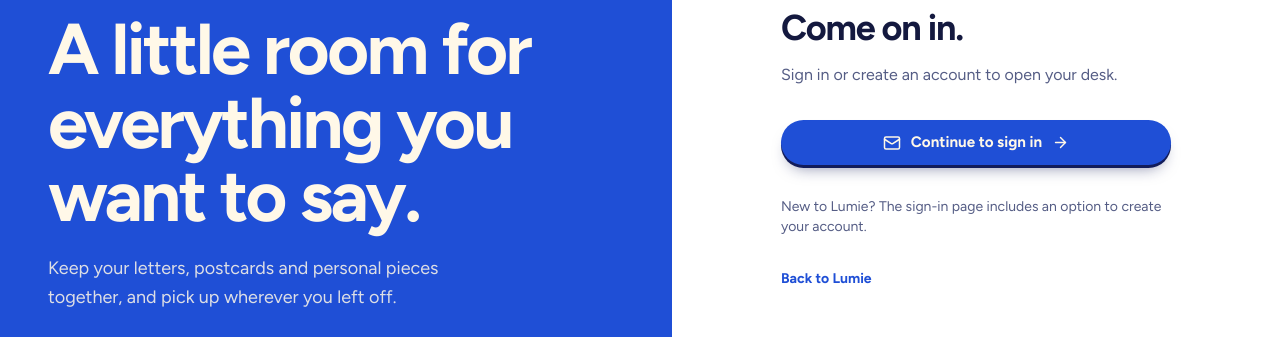
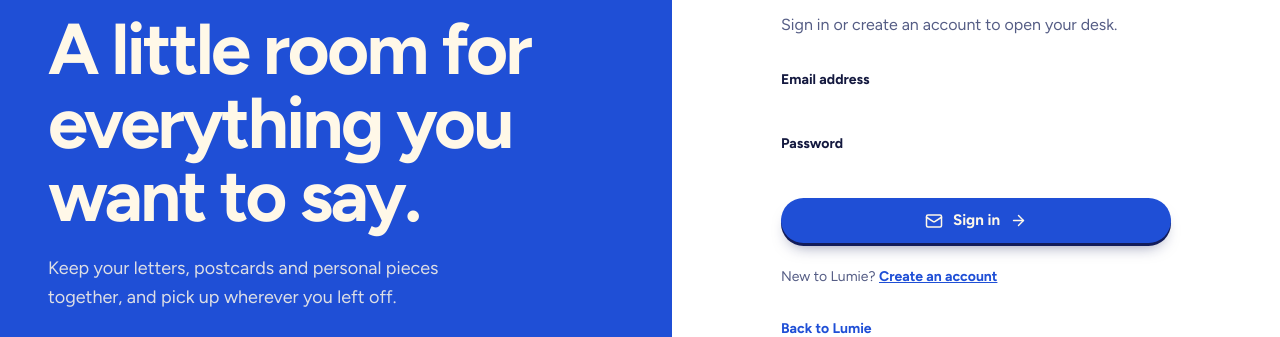
Before and after one commit to Wuraola-Adebisi/Lumie, a React (Vite) app: page /sign-in in a window 1280 px wide. Shown: the part 268-605 px from the top of the page. Built offline with nearby package versions, Linux system fonts and the light colour scheme; no server answers; a web font is replaced by a local one.

Commit message:
Add email and password account registration and sign-in

```diff
--- a/src/pages/SignInPage.tsx
+++ b/src/pages/SignInPage.tsx
@@ -5,22 +5,32 @@ import BrandMark from '../components/mail/BrandMark'
 import { useAuth } from '../features/auth/AuthProvider'
 
 export default function SignInPage() {
-  const { configured, signIn, error: authError } = useAuth()
+  const { configured, signIn, signUp } = useAuth()
+  const [mode, setMode] = useState<'sign-in' | 'sign-up'>('sign-in')
+  const [email, setEmail] = useState('')
+  const [password, setPassword] = useState('')
+  const [displayName, setDisplayName] = useState('')
   const [busy, setBusy] = useState(false)
   const [error, setError] = useState('')
+  const [notice, setNotice] = useState('')
   const location = useLocation()
   const destination = (location.state as { from?: string } | null)?.from || '/app'
 
-  const start = async () => {
-    setBusy(true)
-    setError('')
+  const submit = async (event: React.FormEvent<HTMLFormElement>) => {
+    event.preventDefault()
+    setBusy(true); setError(''); setNotice('')
     try {
-      sessionStorage.setItem('lumie-after-sign-in', destination)
-      await signIn()
+      if (mode === 'sign-up') {
+        const result = await signUp(email, password, displayName)
+        if (result.needsEmailConfirmation) setNotice('Check your email for a confirmation link. Once confirmed, you can sign in to your desk.')
+        else window.location.assign(destination)
+      } else {
+        await signIn(email, password)
+        window.location.assign(destination)
+      }
     } catch (reason) {
-      setError(reason instanceof Error ? reason.message : 'Could not start sign-in.')
-      setBusy(false)
-    }
+      setError(reason instanceof Error ? reason.message : 'The request could not be completed.')
+    } finally { setBusy(false) }
   }
 
   return (
@@ -36,18 +46,28 @@ export default function SignInPage() {
       </section>
       <section className="flex items-center justify-center px-6 py-16">
         <div className="w-full max-w-[390px]">
-          <p className="font-bold text-cobalt">WELCOME BACK</p>
-          <h2 className="display mt-3 text-4xl">Come on in.</h2>
+          <p className="font-bold text-cobalt">{mode === 'sign-in' ? 'WELCOME BACK' : 'MAKE YOURSELF AT HOME'}</p>
+          <h2 className="display mt-3 text-4xl">{mode === 'sign-in' ? 'Come on in.' : 'Your desk awaits.'}</h2>
           <p className="mt-4 text-[16px] leading-relaxed text-muted">Sign in or create an account to open your desk.</p>
           {!configured ? (
-            <div className="mt-8 rounded-xl border border-tomato/40 bg-tomato/10 p-4 text-sm leading-relaxed">Sign-in is not configured for this environment. Add the OIDC settings from <code>.env.local.example</code> and restart the app.</div>
+            <p role="alert" className="mt-8 rounded-xl border border-tomato/40 bg-tomato/10 p-4 text-sm">Lumie sign-in is temporarily unavailable.</p>
           ) : (
-            <button type="button" className="btn btn-primary mt-8 w-full" onClick={start} disabled={busy}>
-              <Mail size={18}/>{busy ? 'Opening sign-in…' : 'Continue to sign in'}<ArrowRight size={17}/>
+            <form className="mt-8 space-y-4" onSubmit={submit}>
+              {mode === 'sign-up' && <label className="block text-sm font-semibold text-ink">Your name<input className="input mt-2 w-full" autoComplete="name" required maxLength={80} value={displayName} onChange={(event) => setDisplayName(event.target.value)} /></label>}
+              <label className="block text-sm font-semibold text-ink">Email address<input className="input mt-2 w-full" type="email" autoComplete="email" required value={email} onChange={(event) => setEmail(event.target.value)} /></label>
+              <label className="block text-sm font-semibold text-ink">Password<input className="input mt-2 w-full" type="password" autoComplete={mode === 'sign-in' ? 'current-password' : 'new-password'} minLength={8} required value={password} onChange={(event) => setPassword(event.target.value)} /></label>
+              <button type="submit" className="btn btn-primary w-full" disabled={busy}>
+                <Mail size={18}/>{busy ? 'Please wait…' : mode === 'sign-in' ? 'Sign in' : 'Create account'}<ArrowRight size={17}/>
+              </button>
+            </form>
+          )}
+          {notice && <p role="status" className="mt-4 rounded-xl border border-cobalt/20 bg-cobalt/5 p-3 text-sm leading-relaxed">{notice}</p>}
+          {error && <p role="alert" className="mt-4 text-sm font-semibold text-tomato">{error}</p>}
+          <p className="mt-6 text-sm text-muted">{mode === 'sign-in' ? 'New to Lumie?' : 'Already have an account?'}{' '}
+            <button type="button" className="font-bold text-cobalt underline" onClick={() => { setMode(mode === 'sign-in' ? 'sign-up' : 'sign-in'); setError(''); setNotice('') }}>
+              {mode === 'sign-in' ? 'Create an account' : 'Sign in'}
             </button>
-          )}
-          {(error || authError) && <p role="alert" className="mt-4 text-sm font-semibold text-tomato">{error || authError}</p>}
-          <p className="mt-8 text-sm text-muted">New to Lumie? The sign-in page includes an option to create your account.</p>
+          </p>
           <Link to="/" className="mt-8 inline-block text-sm font-bold text-cobalt hover:underline">Back to Lumie</Link>
         </div>
       </section>
```
